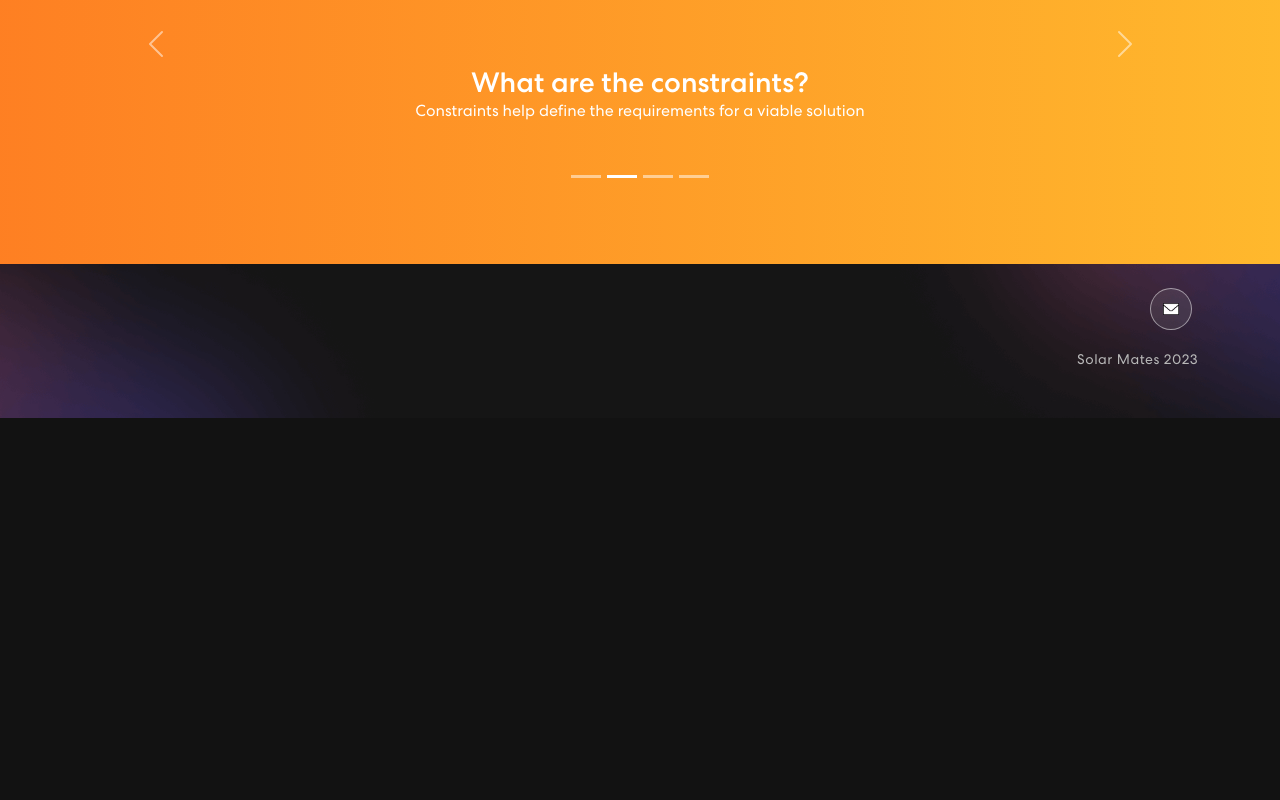
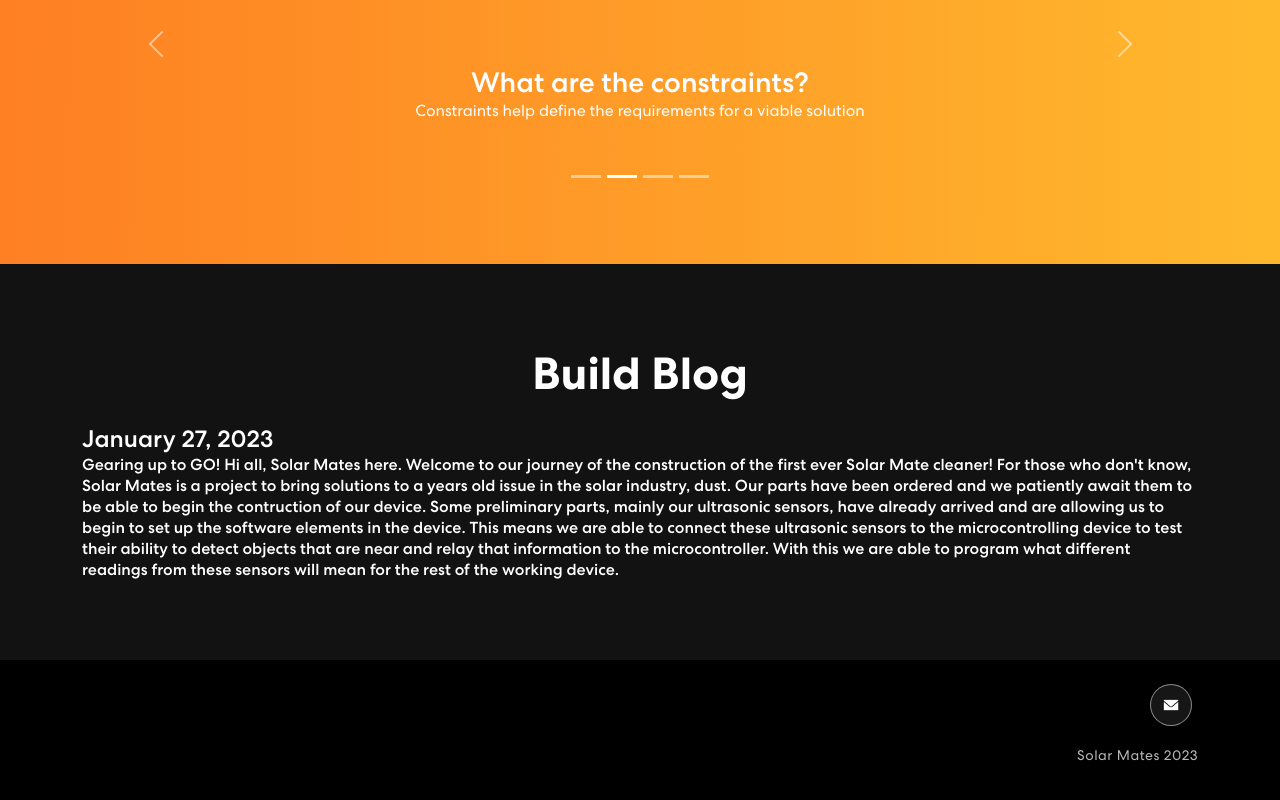
Before and after one commit to george-xiao/solarmates.github.io, a React (Create React App) app: page / in a window 1280 px wide. Shown: the part 2394-3194 px from the top of the page. Before the commit the page ends 2812 px from the top, so only its background shows below. Built offline with nearby package versions, Linux system fonts and the light colour scheme.

Commit message:
Added blog

```diff
--- a/package.json
+++ b/package.json
@@ -22,7 +22,7 @@
     "react-multi-carousel": "^2.8.1",
     "react-on-screen": "^2.1.1",
     "react-responsive-carousel": "^3.2.23",
-    "react-router-dom": "^6.3.0",
+    "react-router-dom": "^6.8.0",
     "react-router-hash-link": "^2.4.3",
     "react-scripts": "5.0.1",
     "web-vitals": "^2.1.4"
--- a/src/App.css
+++ b/src/App.css
@@ -31,7 +31,7 @@ body {
   font-weight: 400;
   overflow-x: hidden;
   position: relative;
-  background-color: #121212 !important;
+  background-color: #000000 !important;
   color: #fff !important;
   font-family: 'Centra', sans-serif !important;
 }
@@ -344,7 +344,7 @@ nav.navbar .navbar-toggler[aria-expanded="true"] .navbar-toggler-icon {
 .project {
   padding: 80px 0;
   position: relative;
-  background-color: black;
+  background-color: #121212;
 }
 .project h2 {
 	font-size: 45px;
@@ -595,7 +595,7 @@ nav.navbar .navbar-toggler[aria-expanded="true"] .navbar-toggler-icon {
 /************ Footer Css ************/
 .footer {
   padding: 0 0 50px 0;
-  background-image: url('./assets/img/footer-bg.png');
+  /* background-image: url('./assets/img/footer-bg.png'); */
   background-position: center center;
   background-size: cover;
   background-repeat: no-repeat;
--- a/src/App.js
+++ b/src/App.js
@@ -6,6 +6,7 @@ import { Project } from "./components/Project";
 import { Team } from "./components/Team";
 import { Details } from "./components/Details";
 import { Footer } from "./components/Footer";
+import { Blog } from "./components/Blog";
 
 import React, { useEffect } from 'react';
 
@@ -22,6 +23,7 @@ function App() {
       <Project />
       <Team />
       <Details />
+      <Blog />
       <Footer />
     </div>
   );
--- /dev/null
+++ b/src/components/Blog.js
@@ -0,0 +1,33 @@
+import { Container, Row, Col, Tab, Nav } from "react-bootstrap";
+import 'animate.css';
+
+import 'react-multi-carousel/lib/styles.css';
+
+
+export const Blog = () => {
+  return (
+    <section className="project" id="blog">
+      <Container>
+        <Row>
+          <Col size={50}>
+            <div>
+                <h2>Build Blog</h2>
+                <h4>January 27, 2023</h4>
+                <h6>Gearing up to GO!
+Hi all, Solar Mates here. Welcome to our journey of the construction of the first ever
+Solar Mate cleaner! For those who don't know, Solar Mates is a project to bring solutions
+to a years old issue in the solar industry, dust.
+Our parts have been ordered and we patiently await them to be able to begin the
+contruction of our device. Some preliminary parts, mainly our ultrasonic sensors,
+have already arrived and are allowing us to begin to set up the software elements in the
+device. This means we are able to connect these ultrasonic sensors to the microcontrolling
+device to test their ability to detect objects that are near and relay that information to
+the microcontroller. With this we are able to program what different readings from these
+sensors will mean for the rest of the working device.</h6>
+            </div>
+          </Col>
+        </Row>
+      </Container>
+    </section>
+  )
+}
```
Also changed, not shown: 1 other file (tests, documents, lock files or other folders).
